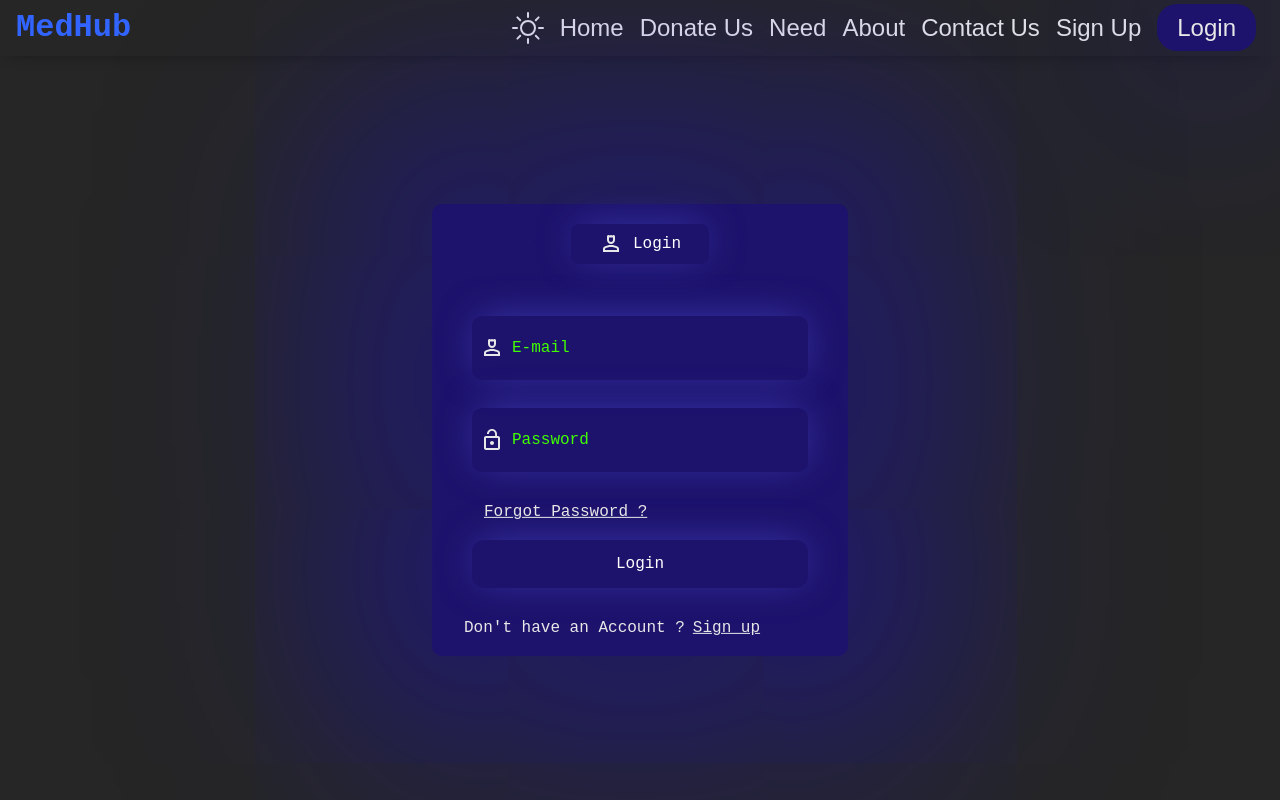
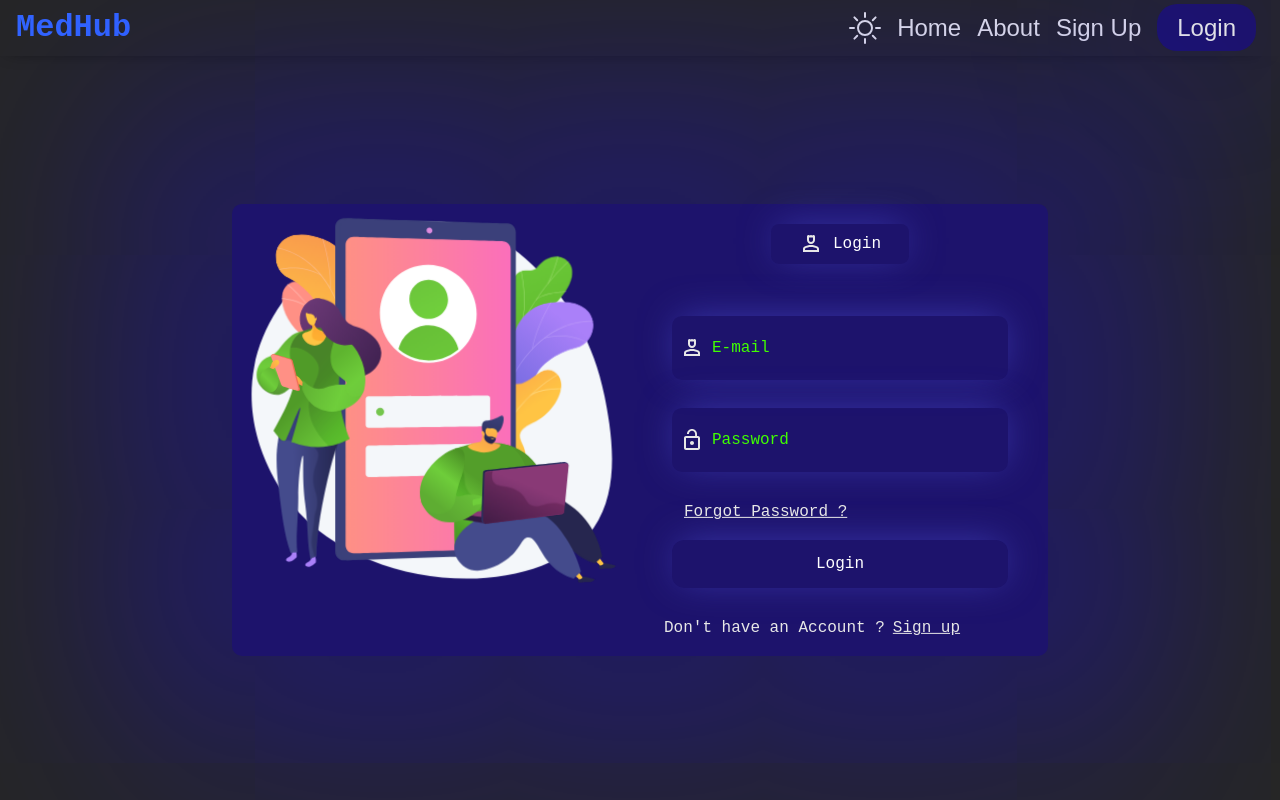
Before and after one commit to kushc225/medHub, a Next.js app: page /login in a window 1280 px wide. Built offline with nearby package versions, Linux system fonts and the light colour scheme.

Commit message:
all bugs are fixed and routes are protected

```diff
--- a/app/contact/page.jsx
+++ /dev/null
@@ -1,9 +0,0 @@
-import React from 'react'
-
-const Contact = () => {
-    return (
-        <div>Contact</div>
-    )
-}
-
-export default Contact
--- a/app/login/page.jsx
+++ b/app/login/page.jsx
@@ -1,8 +1,9 @@
 'use client'
-import React, { useState } from 'react'
+import React, { useState, useEffect } from 'react'
 import LockOpenIcon from '@mui/icons-material/LockOpen';
 import loginAnimation from '../../animation/login.json'
 import { useContext } from 'react';
+import Link from 'next/link';
 import loginAnimation2 from '../../animation/login2.json'
 import loginAnimation3 from '../../animation/login3.json'
 import Person4OutlinedIcon from '@mui/icons-material/Person4Outlined';
@@ -16,7 +17,7 @@ import { ToastContainer, toast } from 'react-toastify';
 import UserContext from '@/context/UserContext';
 
 const Login = () => {
-    const { user, setUser } = useContext(UserContext);
+    const { token, setToken, user, setUser } = useContext(UserContext);
     const defaultOptions = {
         loop: true,
         autoplay: true,
@@ -46,12 +47,10 @@ const Login = () => {
                 progress: undefined,
                 theme: "dark",
             };
-
             try {
                 let res = await axios.post('/api/login', values)
                 let profile = await axios.get('/api/profile');
                 profile = profile.data.userProfile;
-                console.log(profile.name)
                 res = res.data;
                 if (res.success) {
                     const obj = {
@@ -59,20 +58,33 @@ const Login = () => {
                         id: profile._id,
                         email: values.email
                     }
-                    setUser(obj);
-                    console.log(user)
+                    setUser((prev) => obj);
+                    setToken(() => res.token);
                     localStorage.setItem("token", res.token);
-                    router.push(`/about`);
+                    router.push('/donate')
                 } else {
                     toast.error(res.data.msg, toast_hanlder_object)
                 }
             } catch (err) {
-                toast.error('Invalid Credentials', toast_hanlder_object)
+                toast.error(err.messaage, toast_hanlder_object)
             }
         }
     })
+
     return (
         <>
+            <ToastContainer
+                position="top-center"
+                autoClose={5000}
+                hideProgressBar={false}
+                newestOnTop={false}
+                closeOnClick
+                rtl={false}
+                pauseOnFocusLoss
+                draggable
+                pauseOnHover
+                theme="dark"
+            />
 
             <div className='main_login_main_container'>
 
@@ -80,7 +92,8 @@ const Login = () => {
                     <div className='lg:flex largescreenContainer bgblue mx-5 lg:w-auto neon-shadow'>
                         <div className='hidden lg:inline-block'>
                             <div className="flex justify-center w-full  items-center ">
-                                <Lottie className="" options={defaultOptions} height={400} width={400} />
+                                {/* <Lottie className="" options={defaultOptions} height={400} width={400} /> */}
+                                <Lottie animationData={loginAnimation} style={{ height: 400, width: 400 }} loop={true} />
                             </div>
                         </div>
                         <div className='login_wrapper  mx-4 flex flex-col px-4 py-4 rounded-xl lg:w-96'>
@@ -126,9 +139,9 @@ const Login = () => {
 
                             <div className='mt-7 flex'>
                                 <h1>{`Don't have an Account ?  `}</h1>
-                                <p className=' cursor-pointer  ml-2 underline'>
+                                <Link href='/signup' className='hover:text-xl  cursor-pointer  ml-2 underline transition-all'>
                                     {` Sign up`}
-                                </p>
+                                </Link>
                             </div>
                         </div>
                     </div>
@@ -136,18 +149,7 @@ const Login = () => {
                 </div>
             </div >
 
-            <ToastContainer
-                position="top-center"
-                autoClose={5000}
-                hideProgressBar={false}
-                newestOnTop={false}
-                closeOnClick
-                rtl={false}
-                pauseOnFocusLoss
-                draggable
-                pauseOnHover
-                theme="dark"
-            />
+
         </>
 
     )
--- a/app/logout/page.jsx
+++ b/app/logout/page.jsx
@@ -7,12 +7,13 @@ import { useContext } from 'react'
 
 const Logout = () => {
     const router = useRouter();
-    const { setUser } = useContext(UserContext)
+    const { setToken, setUser } = useContext(UserContext)
     const handleLogout = async () => {
         try {
             await axios.get('/api/logout')
             localStorage.removeItem("token")
             setUser(null);
+            setToken(undefined)
             router.push('/login')
         } catch (error) {
             console.log(error.message);
--- a/components/Navbar.jsx
+++ b/components/Navbar.jsx
@@ -9,16 +9,18 @@ import './Navbar.css'
 import { MdOutlineDarkMode } from 'react-icons/md';
 import { BsSun } from 'react-icons/bs';
 const Navbar = () => {
-    const { user, webTheme, toggleTheme } = useContext(UserContext)
+    const { token, setToken, user, webTheme, toggleTheme } = useContext(UserContext)
     const [showNavbar, setShowNavbar] = useState(false)
-    const [token, setToken] = useState();
+
     useEffect(() => {
-        setToken(localStorage.getItem('token'))
+
+    }, [user])
+    useEffect(() => {
+        setToken(() => localStorage.getItem('token'));
+        // console.log({ token })
     }, [token])
     const pathname = usePathname()
-    // useEffect(() => {
-    //     toggleTheme();
-    // }, [])
+
     return (
         <div className='navbar header h-14 '>
             <div className=' px-4 h-full wrapper flex justify-between items-center'>
@@ -39,13 +41,18 @@ const Navbar = () => {
                         <div className='flex w-screen'>
                             <ul className='flex flex-col text-center mt-12 justify-center items-center w-full '>
                                 <li onClick={() => setShowNavbar(!showNavbar)} className={`'${pathname === '/' && ' active hoverclass '}'py-3 border-b-2 w-5/6 text-center'`}><Link className='text-2xl ' href="/">Home</Link></li>
-                                <li onClick={() => setShowNavbar(!showNavbar)} className={`'${pathname === '/donate' && ' active hoverclass '}'py-3 border-b-2 w-5/6 text-center'`}><Link className='text-2xl ' href="/donate">Donate Us</Link></li>
-                                <li onClick={() => setShowNavbar(!showNavbar)} className={`'${pathname === '/need' && ' active hoverclass '}'py-3 border-b-2 w-5/6 text-center'`}><Link className='text-2xl ' href="/need">Need</Link></li>
+                                {
+                                    token !== null && <li onClick={() => setShowNavbar(!showNavbar)} className={`'${pathname === '/donate' && ' active hoverclass '}'py-3 border-b-2 w-5/6 text-center'`}><Link className='text-2xl ' href="/donate">Donate Us</Link></li>
+                                }
+                                {
+                                    token !== null && <li onClick={() => setShowNavbar(!showNavbar)} className={`'${pathname === '/need' && ' active hoverclass '}'py-3 border-b-2 w-5/6 text-center'`}><Link className='text-2xl ' href="/need">Need</Link></li>
+                                }
+
                                 <li onClick={() => setShowNavbar(!showNavbar)} className={`'${pathname === '/about' && ' active hoverclass '}'py-3 border-b-2 w-5/6 text-center'`}><Link className='text-2xl ' href="/about">About</Link></li>
-                                <li onClick={() => setShowNavbar(!showNavbar)} className={`'${pathname === '/contact' && ' active hoverclass '}'py-3 border-b-2 w-5/6 text-center'`}><Link className='text-2xl ' href="/contact">Contact Us</Link></li>
-                                <li onClick={() => setShowNavbar(!showNavbar)} className={`'${pathname === '/signup' && ' active hoverclass '}'py-3 border-b-2 w-5/6 text-center'`}><Link className='text-2xl ' href="/signup">Sign Up</Link></li>
+
+                                {token === null && <li onClick={() => setShowNavbar(!showNavbar)} className={`'${pathname === '/signup' && ' active hoverclass '}'py-3 border-b-2 w-5/6 text-center'`}><Link className='text-2xl ' href="/signup">Sign Up</Link></li>}
                                 {
-                                    user === null ? (<li onClick={() => setShowNavbar(!showNavbar)} className={`'${pathname === '/login' && ' active hoverclass '}'py-3 border-b-2 w-5/6 text-center'`}><Link className='text-2xl ' href="/login">Login</Link></li>) : (<li onClick={() => setShowNavbar(!showNavbar)} className={`'${pathname === '/logout' && ' active hoverclass '}'py-3 border-b-2 w-5/6 text-center'`}><Link className='text-2xl ' href="/logout">{`Logout`}</Link></li>)
+                                    token === null ? (<li onClick={() => setShowNavbar(!showNavbar)} className={`'${pathname === '/login' && ' active hoverclass '}'py-3 border-b-2 w-5/6 text-center'`}><Link className='text-2xl ' href="/login">Login</Link></li>) : (<li onClick={() => setShowNavbar(!showNavbar)} className={`'${pathname === '/logout' && ' active hoverclass '}'py-3 border-b-2 w-5/6 text-center'`}><Link className='text-2xl ' href="/logout">{`Logout`}</Link></li>)
                                 }
                             </ul>
                             {/* navbar for mobile end */}
@@ -68,13 +75,16 @@ const Navbar = () => {
 
                     <ul className='md:flex   justify-end  items-center w-full '>
                         <li className='mx-2 '><Link className={`'${pathname === '/' && ' active hoverclass '}md:text-xl lg:text-2xl '`} href="/">Home</Link></li>
-                        <li className='mx-2 '><Link className={`'${pathname === '/donate' && ' active hoverclass '}md:text-xl lg:text-2xl '`} href="/donate">Donate Us</Link></li>
-                        <li className='mx-2 '><Link className={`'${pathname === '/need' && ' active hoverclass '}md:text-xl lg:text-2xl '`} href="/need">Need</Link></li>
+                        {token !== null && <li className='mx-2 '><Link className={`'${pathname === '/donate' && ' active hoverclass '}md:text-xl lg:text-2xl '`} href="/donate">Donate Us</Link></li>
+                        }
+                        {
+                            token !== null &&
+                            <li className='mx-2 '><Link className={`'${pathname === '/need' && ' active hoverclass '}md:text-xl lg:text-2xl '`} href="/need">Need</Link></li>}
+
                         <li className='mx-2 '><Link className={`'${pathname === '/about' && ' active hoverclass '}md:text-xl lg:text-2xl '`} href="/about">About</Link></li>
-                        <li className='mx-2 '><Link className={`'${pathname === '/contact' && ' active hoverclass '}md:text-xl lg:text-2xl '`} href="/contact">Contact Us</Link></li>
-                        <li className='mx-2 '><Link className={`'${pathname === '/signup' && ' active hoverclass '}md:text-xl lg:text-2xl '`} href="/signup">Sign Up</Link></li>
+                        {token === null && <li className='mx-2 '><Link className={`'${pathname === '/signup' && ' active hoverclass '}md:text-xl lg:text-2xl '`} href="/signup">Sign Up</Link></li>}
                         {
-                            user === null ? <li className='mx-2 '><Link className={`'${pathname === '/login' && ' active hoverclass '}md:text-xl lg:text-2xl '`} href="/login">Login</Link></li> :
+                            token === null ? <li className='mx-2 '><Link className={`'${pathname === '/login' && ' active hoverclass '}md:text-xl lg:text-2xl '`} href="/login">Login</Link></li> :
                                 <li className='mx-2 '><Link className={`'${pathname === '/logout' && ' active hoverclass '}md:text-xl lg:text-2xl '`} href="/logout">Logout</Link></li>
                         }
                     </ul>
--- a/context/UserContextProvider.jsx
+++ b/context/UserContextProvider.jsx
@@ -5,6 +5,7 @@ import UserContext from "./UserContext";
 const UserContextProivder = ({ children }) => {
     const [user, setUser] = useState(null);
     const [webTheme, setTheme] = useState("");
+    const [token, setToken] = useState(undefined);
     const toggleTheme = () => {
         // console.log({ webTheme })
         setTheme(webTheme === '' ? 'light' : '')
@@ -17,7 +18,7 @@ const UserContextProivder = ({ children }) => {
         }
 
     }
-    return <UserContext.Provider value={{ user, setUser, webTheme, setTheme, toggleTheme }}>
+    return <UserContext.Provider value={{ token, setToken, user, setUser, webTheme, setTheme, toggleTheme }}>
         {children}
     </UserContext.Provider>
 }
--- a/package.json
+++ b/package.json
@@ -17,6 +17,7 @@
     "bcrypt": "^5.1.1",
     "bcryptjs": "^2.4.3",
     "cookie": "^0.5.0",
+    "cookie-cutter": "^0.2.0",
     "env": "^0.0.2",
     "formik": "^2.4.5",
     "jsonwebtoken": "^9.0.2",
```
Also changed, not shown: middleware.js (+5 -12 lines), 1 other file (tests, documents, lock files or other folders).
